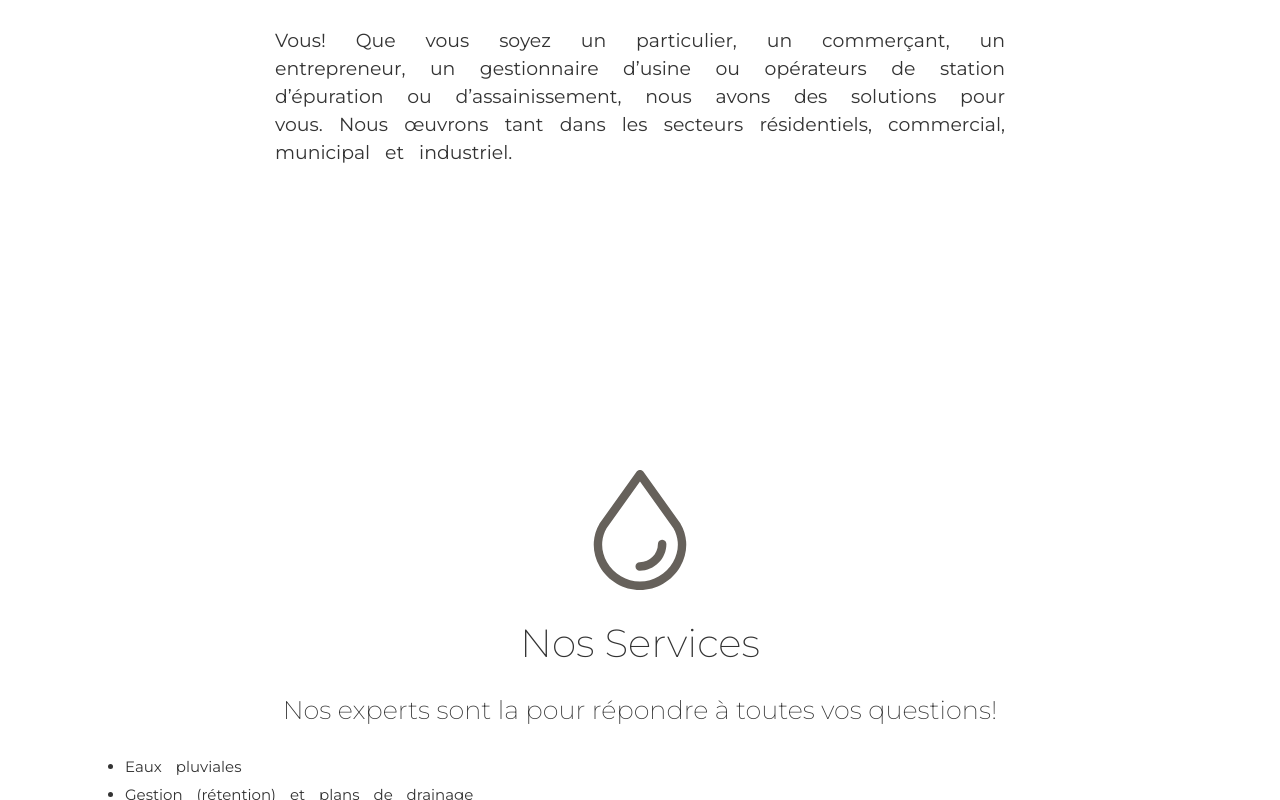
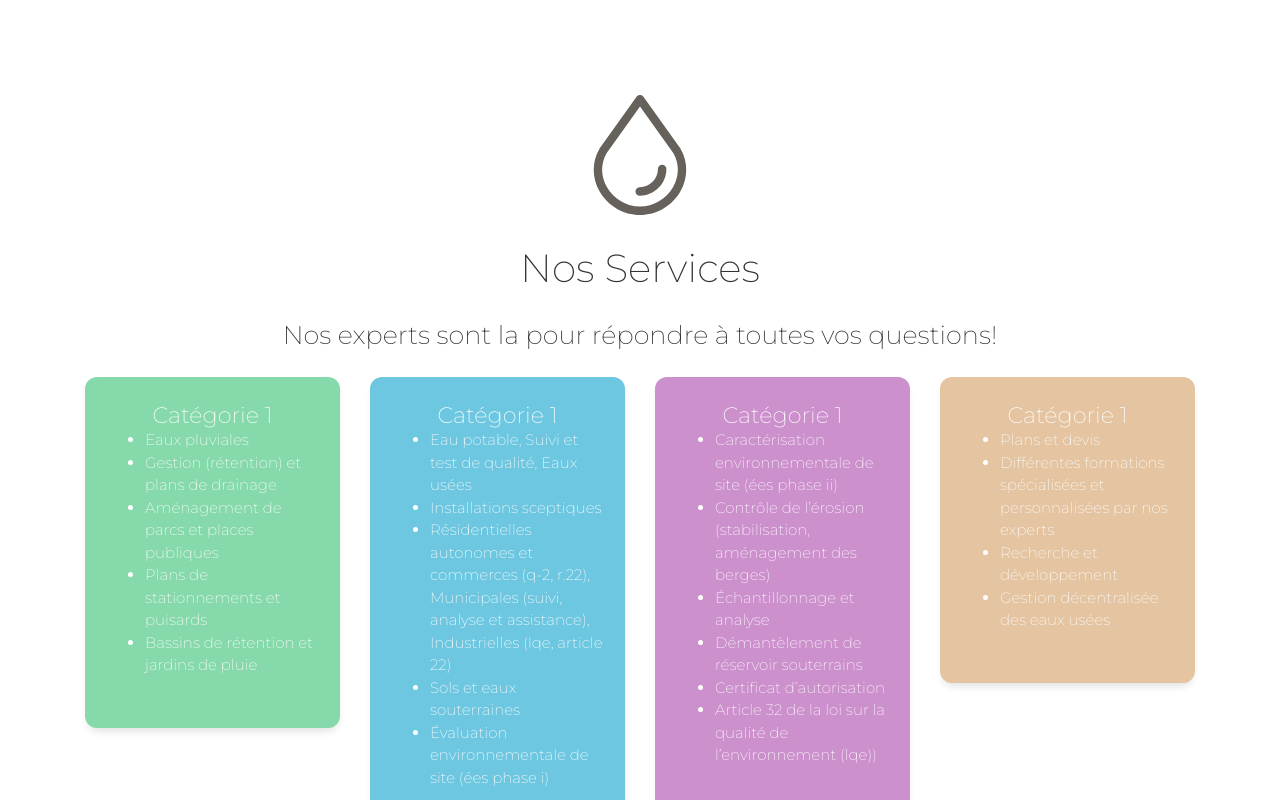
Before and after one commit to Eureka-Environnement/eurekaenvironnement.com, a React (Create React App) app: page / in a window 1280 px wide. Shown: the part 2000-2800 px from the top of the page. Built offline with nearby package versions, Linux system fonts and the light colour scheme.

Commit message:
services section

```diff
--- a/src/HomePage/AProposSection.tsx
+++ b/src/HomePage/AProposSection.tsx
@@ -23,7 +23,7 @@ const carouselItems = [
 
 const AProposSection = ({ aProposRef }: AProposSection) => {
   return (
-    <div className="section text-center section-full-viewport" ref={aProposRef}>
+    <div className="section text-center" ref={aProposRef}>
       <Container>
         <Row>
           <Col className="ml-auto mr-auto" md="12">
--- a/src/HomePage/NosClientsSection.tsx
+++ b/src/HomePage/NosClientsSection.tsx
@@ -9,7 +9,7 @@ interface NosClientsSection {
 const NosClientsSection = ({ nosClientsRef }: NosClientsSection) => {
   return (
     <div
-      className="section text-center section-full-viewport"
+      className="section text-center"
       ref={nosClientsRef}
     >
       <Container>
--- a/src/HomePage/NosServicesSection.tsx
+++ b/src/HomePage/NosServicesSection.tsx
@@ -1,5 +1,9 @@
 import React from "react";
 import {
+  Card,
+  CardBody,
+  CardTitle,
+  CardText,
   Col,
   Container,
   Row,
@@ -14,41 +18,83 @@ const NosServicesSection = ({
   nosServicesRef
 }: NosServicesSection) => {
   return (
-    <div className="section text-center section-full-viewport" ref={nosServicesRef}>
+    <>
+      <div className="section text-center" ref={nosServicesRef}>
         <Container>
           <Row>
             <Col className="ml-auto mr-auto" md="12">
               <Water />
               <h2 className="title">Nos Services</h2>
               <h3 className="title sub-section">Nos experts sont la pour répondre à toutes vos questions!</h3>
-            <p className="description left">
+            </Col>
+            <Col sm="3">
+              <Card className="green">
+                <CardBody>
+                  <CardTitle tag="h4" className="service">Catégorie 1</CardTitle>
+                  <CardText tag="div" className="service">
                     <ul>
                       <li>Eaux pluviales</li>
                       <li>Gestion (rétention) et plans de drainage</li>
                       <li>Aménagement de parcs et places publiques</li>
                       <li>Plans de stationnements et puisards</li>
                       <li>Bassins de rétention et jardins de pluie</li>
+                    </ul>
+                  </CardText>
+                </CardBody>
+              </Card>
+            </Col>
+            <Col sm="3">
+              <Card className="blue">
+                <CardBody>
+                  <CardTitle tag="h4" className="service">Catégorie 1</CardTitle>
+                  <CardText tag="div" className="service">
+                    <ul>
                       <li>Eau potable, Suivi et test de qualité, Eaux usées</li>
                       <li>Installations sceptiques</li>
                       <li>Résidentielles autonomes et commerces (q-2, r.22), Municipales (suivi, analyse et assistance), Industrielles (lqe, article 22)</li>
                       <li>Sols et eaux souterraines</li>
                       <li>Évaluation environnementale de site (ées phase i)</li>
+                    </ul>
+                  </CardText>
+                </CardBody>
+              </Card>
+            </Col>
+            <Col sm="3">
+              <Card className="purple">
+                <CardBody>
+                  <CardTitle tag="h4" className="service">Catégorie 1</CardTitle>
+                  <CardText tag="div" className="service">
+                    <ul>
                       <li>Caractérisation environnementale de site (ées phase ii)</li>
                       <li>Contrôle de l’érosion (stabilisation, aménagement des berges)</li>
                       <li>Échantillonnage et analyse</li>
                       <li>Démantèlement de réservoir souterrains</li>
                       <li>Certificat d’autorisation</li>
                       <li>Article 32 de la loi sur la qualité de l’environnement (lqe))</li>
+                    </ul>
+                  </CardText>
+                </CardBody>
+              </Card>
+            </Col>
+            <Col sm="3">
+              <Card className="brown">
+                <CardBody>
+                  <CardTitle tag="h4" className="service">Catégorie 1</CardTitle>
+                  <CardText tag="div" className="service">
+                    <ul>
                       <li>Plans et devis</li>
                       <li>Différentes formations spécialisées et personnalisées par nos experts</li>
                       <li>Recherche et développement</li>
                       <li>Gestion décentralisée des eaux usées</li>
                     </ul>
-            </p>
+                  </CardText>
+                </CardBody>
+              </Card>
             </Col>
           </Row>
         </Container>
       </div>
+    </>
   );
 };
 
--- a/src/HomePage/NousJoindreSection.tsx
+++ b/src/HomePage/NousJoindreSection.tsx
@@ -58,7 +58,7 @@ const NousJoindreSection = ({
   };
 
   return (
-    <div className="section text-center section-full-viewport" ref={nousJoindreRef}>
+    <div className="section text-center" ref={nousJoindreRef}>
       <Container>
         <Row>
           <Col className="ml-auto mr-auto" md="8">
--- a/src/assets/scss/paper-kit/_cards.scss
+++ b/src/assets/scss/paper-kit/_cards.scss
@@ -556,3 +556,36 @@
       font-size: 1em;
   }
 }
+
+.card {
+    &.green {
+        background-color: #86d9ab;
+    }
+
+    &.blue {
+        background-color: #6ec7e0;
+    }
+
+    &.purple {
+        background-color: #cc90cc;
+    }
+
+    &.brown {
+        background-color: #e4c4a1;
+    }
+
+    .card-body {
+        .card-title {
+            &.service {
+                color: #ffffff;
+            }
+        }
+
+        .card-text {
+            &.service {
+                color: #ffffff;
+                text-align: left;
+            }
+        }
+    }
+}
--- a/src/components/Header/HeaderItem.tsx
+++ b/src/components/Header/HeaderItem.tsx
@@ -21,7 +21,7 @@ const HeaderItem = ({
         onClick={() => {
           window.innerWidth < 992 && toggleNavbar();
           window.scroll({
-            top: sectionRef.current ? sectionRef?.current?.offsetTop : 0,
+            top: sectionRef.current ? sectionRef?.current?.offsetTop - 70 : 0,
             behavior: 'smooth'
           });
         }}
```
Lines whose indentation alone changed are shown as unchanged.
